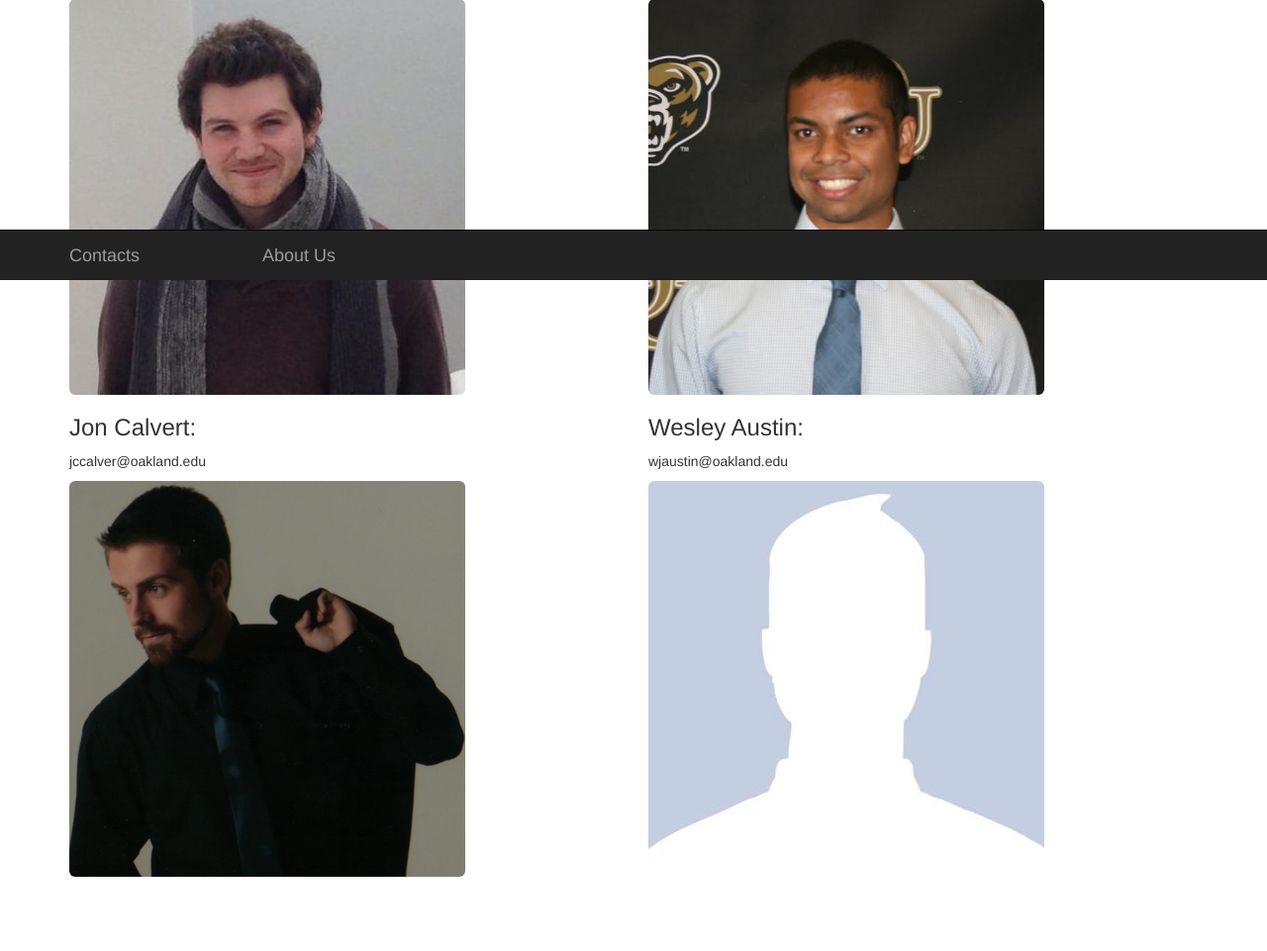
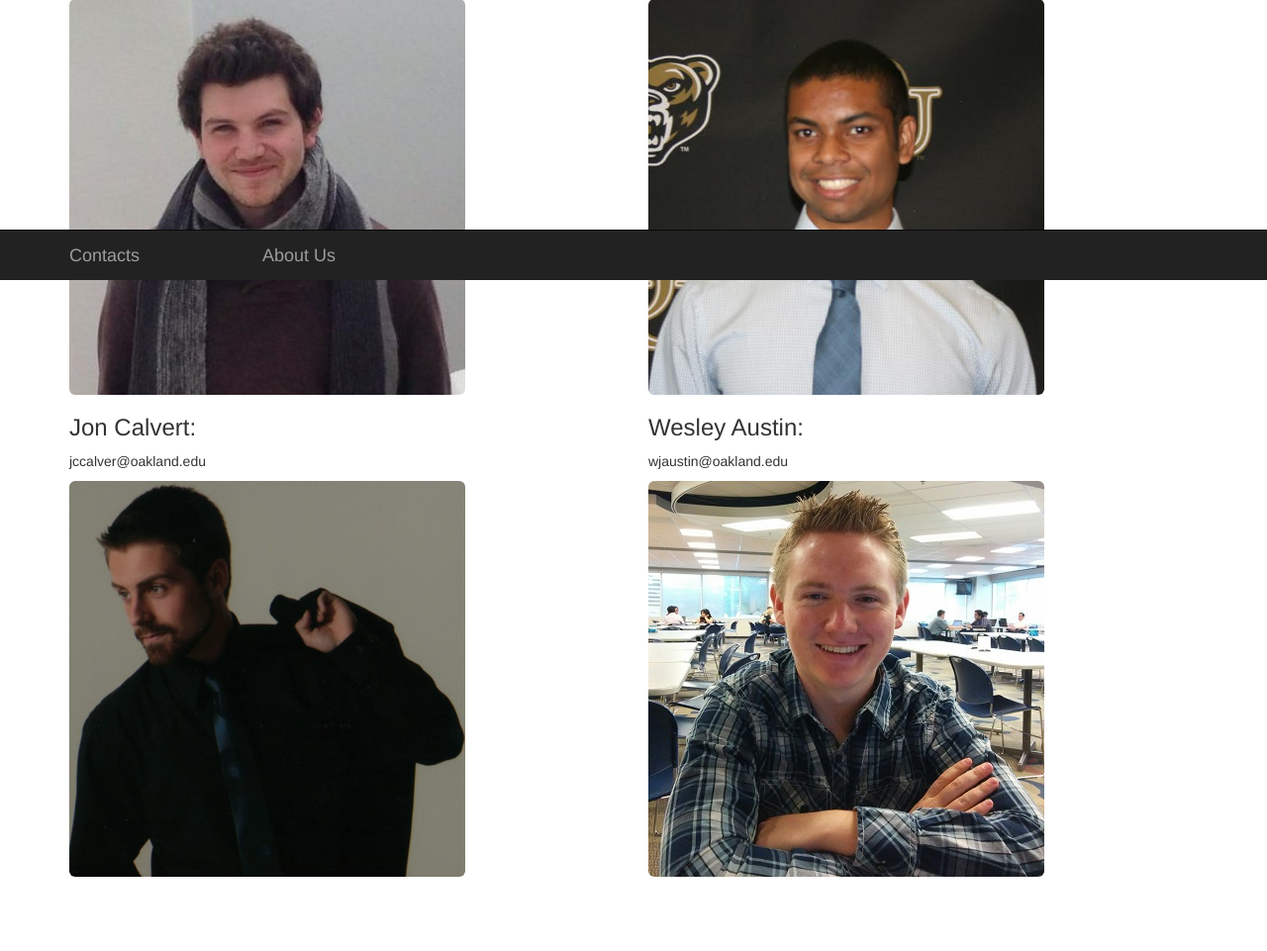
Before and after one commit to tcarrio/cse-notsosocialnetwork, a Python web app: template templates/contacts.html in a window 1280 px wide. Shown: the part 517-1478 px from the top of the page at 99% size. Run offline with Jinja, Linux system fonts and the light colour scheme; the template is opened without the code that fills it, so the values that code supplies are empty; some libraries are stand-ins or nearby versions.

Commit message:
Added my image
Added my image to our About Us page so I'm no longer faceless.

```diff
--- a/templates/contacts.html
+++ b/templates/contacts.html
@@ -80,7 +80,7 @@
             </div>
             <div class="col-md-6">
                 <h3>Wesley Austin:</h3><p>wjaustin@oakland.edu</p>
-                <img src="/img/avatars/default.jpg" class="img-rounded img-responsive">
+                <img src="/img/avatars/wes.jpg" class="img-rounded img-responsive">
             </div>
         </div>
       </div>
```
Also changed, not shown: img/avatars/wes.jpg (added).
